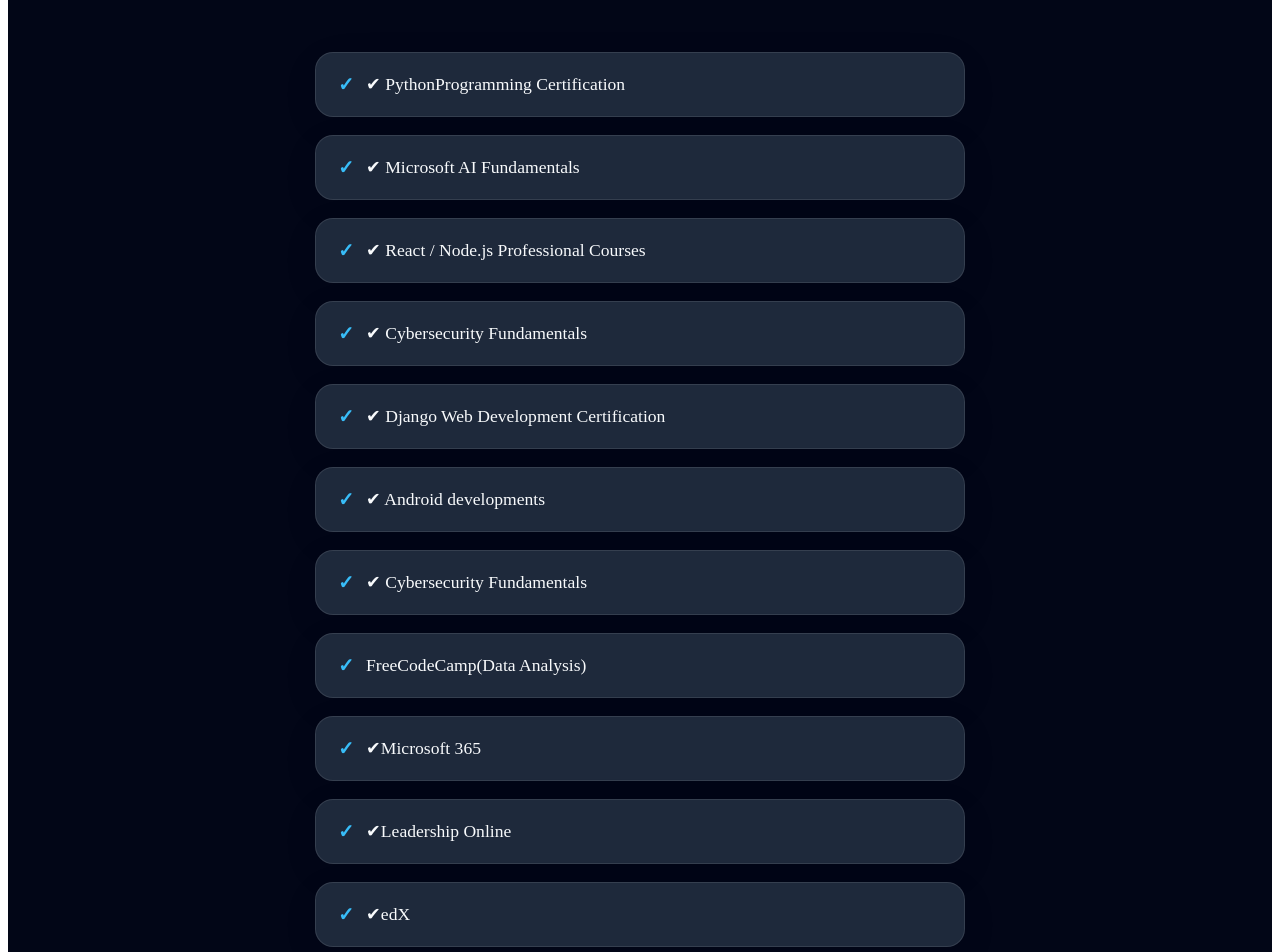
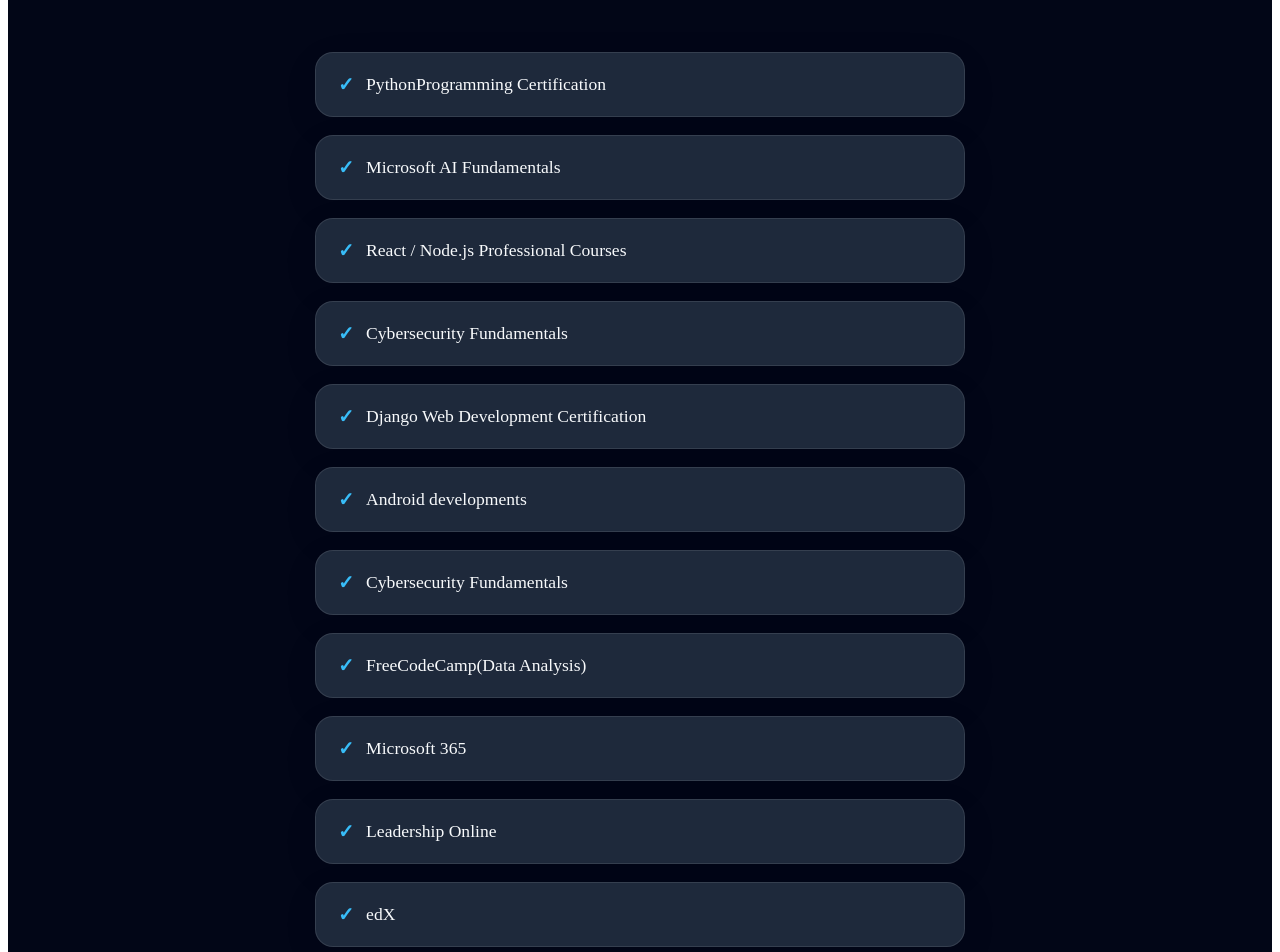
Before and after one commit to Leweyehu/portfolio-website, a React (Create React App) app: page / in a window 1280 px wide. Shown: the part 6240-7192 px from the top of the page. Built offline with nearby package versions, Linux system fonts and the light colour scheme.

Commit message:
Moved certeficate file final

```diff
--- a/src/components/Certifications.jsx
+++ b/src/components/Certifications.jsx
@@ -6,17 +6,17 @@
       <h2 className="section-title">Certifications</h2>
 
       <ul className="cert-list">
-        <li>✔ PythonProgramming Certification</li>
-        <li>✔ Microsoft AI Fundamentals</li>
-        <li>✔ React / Node.js Professional Courses</li>
-        <li>✔ Cybersecurity Fundamentals</li>
-        <li>✔ Django Web Development Certification</li>
-        <li>✔ Android developments</li>
-        <li>✔ Cybersecurity Fundamentals</li>
+        <li>PythonProgramming Certification</li>
+        <li>Microsoft AI Fundamentals</li>
+        <li>React / Node.js Professional Courses</li>
+        <li>Cybersecurity Fundamentals</li>
+        <li>Django Web Development Certification</li>
+        <li>Android developments</li>
+        <li>Cybersecurity Fundamentals</li>
         <li>FreeCodeCamp(Data Analysis)</li>
-        <li>✔Microsoft 365</li>
-        <li>✔Leadership Online</li>
-        <li>✔edX</li>
+        <li>Microsoft 365</li>
+        <li>Leadership Online</li>
+        <li>edX</li>
       </ul>
     </section>
   );
```
